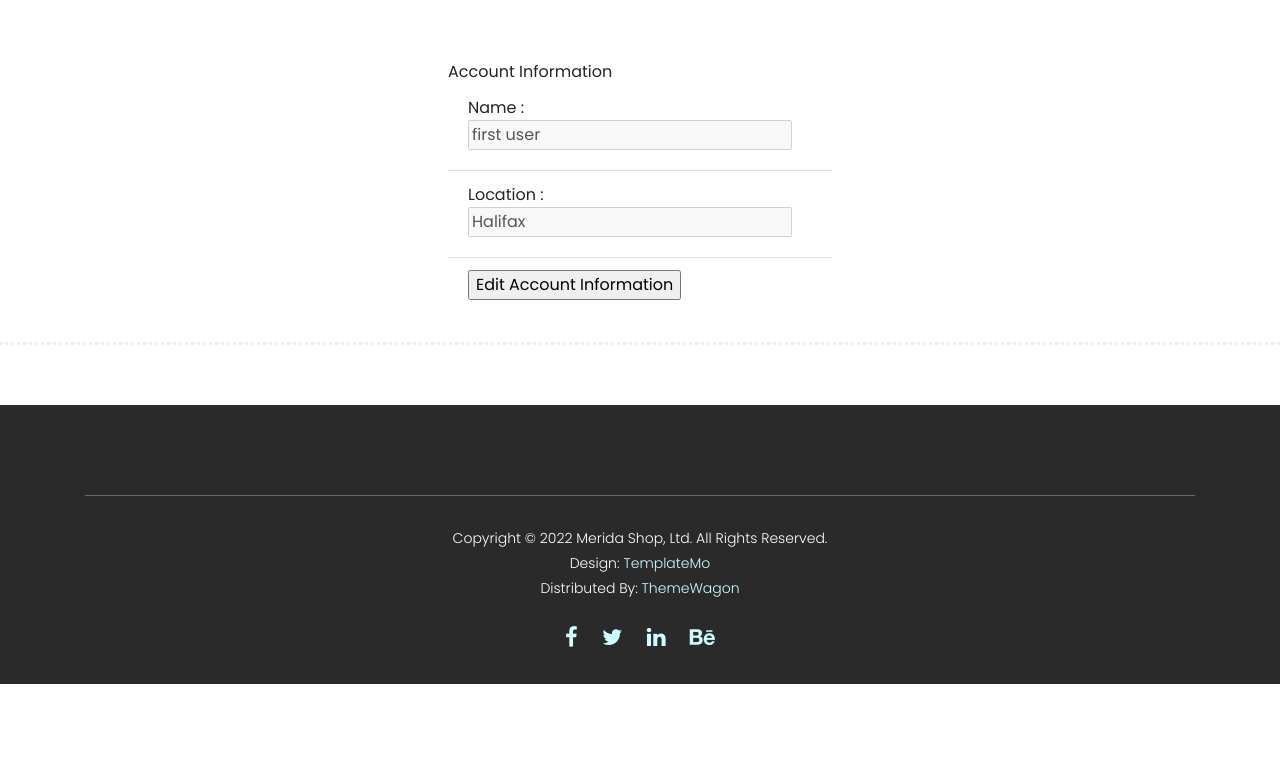
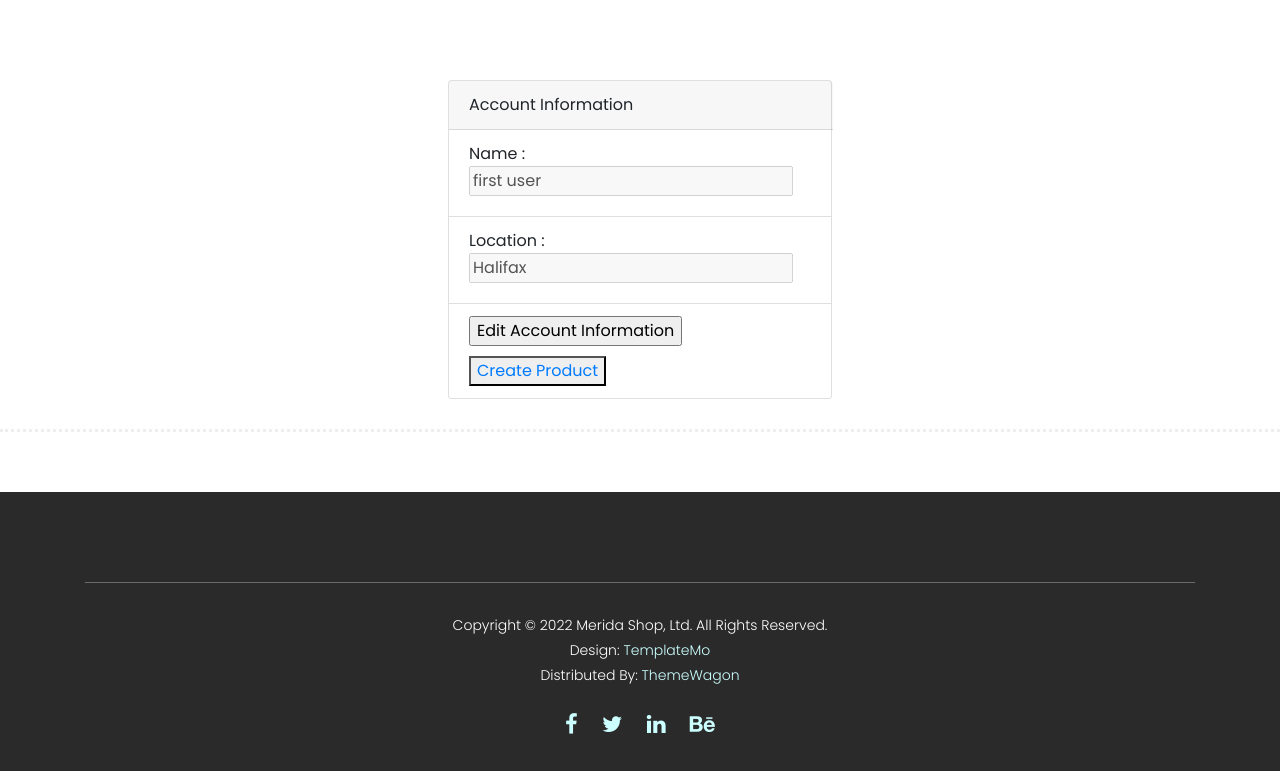
Before and after one commit to Fasih123456/MediraShop, a PHP site: page /index.php?profile=true in a window 1280 px wide. Shown: the part 100-871 px from the top of the page. Before the commit the page ends 800 px from the top, so only its background shows below. Run offline with PHP 8.4, Linux system fonts and the light colour scheme; the visitor is signed in with stand-in values (Sample User, id 1); data comes from the database, SQL or seed files in the repository; data that the repository does not hold is empty.

Commit message:
Few more fixes

```diff
--- a/includes/header.php
+++ b/includes/header.php
@@ -73,7 +73,7 @@ include_once "acesscontrol.php";
                             $isempty = 0;
                         }
 
-                        if($_GET['search'] ||  $_GET['searchTypes'] ||  !empty($productView)){
+                        if(isset($_GET['search']) or isset($_GET['searchTypes']) or !empty($productView)){
                             $isempty = 1;
                         }
 
--- a/includes/login.php
+++ b/includes/login.php
@@ -44,8 +44,8 @@ if(isset($_POST['submit'])){//if login button is clicked this if statment is exc
 ?>
 
 <form method="post" action="">
-<div class="card1">
-  <div class="card-header1">
+<div class="card card1">
+  <div class="card-header card-header1">
   Enter Your Login Information!
   </div>
   <ul class="list-group list-group-flush">
--- a/includes/profile-edit.php
+++ b/includes/profile-edit.php
@@ -58,10 +58,10 @@ include_once "acesscontrol.php";
 ?>
 
 
+<form action="" method="POST">
+<div class="card card1" id="profile-edit">
 <p>Please Enter the values which you would like to have changed, leave fields blank if you would not like to change them.</p>
-<form action="" method="POST">
-<div class="card1" id="profile-edit">
-  <div class="card-header1">
+  <div class="card-header card-header1">
     Featured
   </div>
   <ul class="list-group list-group-flush">
--- a/includes/profile.php
+++ b/includes/profile.php
@@ -26,14 +26,17 @@ include_once "acesscontrol.php";
 ?>
 <div class='main-banner' id='top'>
 <form action="" method="POST">
-<div class="card1">
-  <div class="card-header1">
+<div class="card card card1">
+  <div class="card-header card-header card-header1">
   Account Information
   </div>
   <ul class="list-group list-group-flush">
     <li class="list-group-item"><label>Name : <input type="text" value="<?php echo $value1 . " " . $value2?>" disabled></label></li>
     <li class="list-group-item"><label>Location : <input type="text" value="<?php echo $value3?>" disabled></label></li>
-    <li class="list-group-item"><input type="submit" name="submit" value="Edit Account Information"></li>
+    <li class="list-group-item">
+        <input type="submit" name="submit" value="Edit Account Information"/>
+        <button style="margin-top: 10px"><a href='product.php?create=True'>Create Product</a></button>
+    </li>
   </ul>
 </div>
 </form>
@@ -51,8 +54,8 @@ include_once "acesscontrol.php";
 
     if($value){
     $htmlbody = <<<ENDBODY
-    <div class="card1" id="card1-ided">
-    <div class="card-header1">
+    <div class="card card1" id="card card1-ided">
+    <div class="card-header card-header1">
     Your Products
     </div>
     ENDBODY;
```
Also changed, not shown: includes/register.php (+9 -4 lines).
